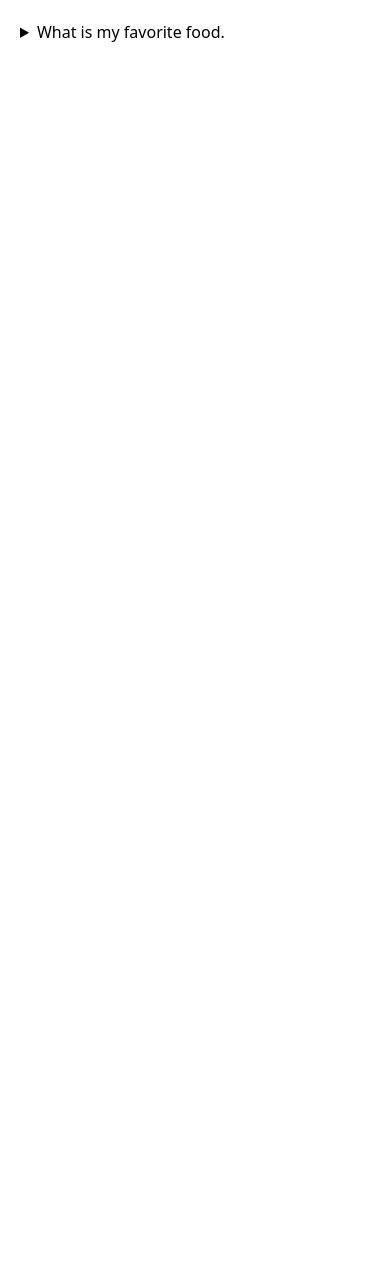
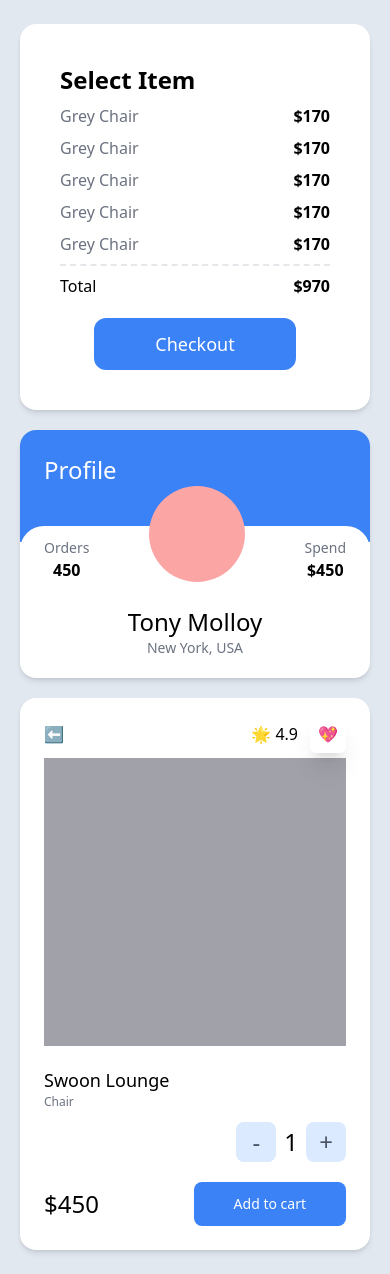
Before and after one commit to sorious77/carrot-market, a Next.js app: page / in a window 390 px wide. Before the commit the page ends 844 px from the top, so only its background shows below. Built offline with nearby package versions, Linux system fonts and the light colour scheme.

Commit message:
#4.9 Responsive Modifiers

```diff
--- a/pages/index.tsx
+++ b/pages/index.tsx
@@ -2,11 +2,85 @@
 
 const Home: NextPage = () => {
   return (
-    <div className="flex flex-col space-y-2 p-5">
-      <details className="select-none open:bg-red-500">
-        <summary className="cursor-pointer">What is my favorite food.</summary>
-        <div>Chicken</div>
-      </details>
+    <div className="bg-slate-200 py-6 px-5 flex flex-col space-y-5 min-h-screen">
+      <div className="bg-white p-10 rounded-2xl shadow-md sm:bg-red-300 md:bg-teal-300 lg:bg-yellow-300 xl:bg-indigo-300 2xl:bg-pink-300">
+        <span className="text-2xl font-semibold">Select Item</span>
+        <ul>
+          {[1, 2, 3, 4, 5].map((i) => (
+            <div className="flex justify-between my-2" key={i}>
+              <span className="text-gray-500">Grey Chair</span>
+              <span className="font-bold">$170</span>
+            </div>
+          ))}
+        </ul>
+        <div className="flex justify-between my-2 pt-2 border-t-2 border-dashed">
+          <span>Total</span>
+          <span className="font-bold">$970</span>
+        </div>
+        <button className="mt-5 bg-blue-500 text-white rounded-xl p-3 w-3/4 text-center block mx-auto text-lg hover:bg-teal-500 hover:text-black active:bg-yellow-500 focus:bg-red-500">
+          Checkout
+        </button>
+      </div>
+      <div className="bg-white rounded-2xl shadow-md overflow-hidden group">
+        <div className="bg-blue-500 p-6 pb-14">
+          <span className="text-white text-2xl">Profile</span>
+        </div>
+        <div className="rounded-3xl p-6 bg-white relative -top-4">
+          <div className="flex justify-between items-end relative -top-16">
+            <div className="flex flex-col items-center">
+              <span className="text-gray-500 text-sm">Orders</span>
+              <span className="font-bold">450</span>
+            </div>
+            <div className="h-24 w-24 bg-red-300 rounded-full group-hover:bg-red-500"></div>
+            <div className="flex flex-col items-center">
+              <span className="text-gray-500 text-sm">Spend</span>
+              <span className="font-bold">$450</span>
+            </div>
+          </div>
+          <div className=" flex flex-col items-center -mt-10 -mb-5">
+            <span className="text-2xl font-medium">Tony Molloy</span>
+            <span className="text-sm text-gray-500">New York, USA</span>
+          </div>
+        </div>
+      </div>
+      <div className="bg-white p-6 rounded-2xl shadow-md">
+        <div className="flex justify-between mb-3">
+          <span>⬅️</span>
+          <div className="space-x-3">
+            <span>🌟 4.9</span>
+            <span className="shadow-xl p-2 rounded-md">💖</span>
+          </div>
+        </div>
+        <div className="bg-zinc-400 h-72 mb-5" />
+        <div className="flex flex-col">
+          <span className="font-medium text-lg">Swoon Lounge</span>
+          <span className="text-xs text-gray-500">Chair</span>
+          <div className="mt-3 mb-5 flex justify-between items-center">
+            <div className="space-x-2">
+              {["yellow", "indigo", "teal"].map((color) => (
+                <button
+                  className={`w-5 h-5 rounded-full bg-${color}-500 focus:ring-2 ring-offset-2 ring-${color}-500 transition`}
+                />
+              ))}
+            </div>
+            <div className="flex items-center text-2xl space-x-2">
+              <button className="bg-blue-100 aspect-square w-10 rounded-lg font-medium text-gray-600 flex justify-center items-center">
+                -
+              </button>
+              <span>1</span>
+              <button className="bg-blue-100 aspect-square w-10 rounded-lg font-medium text-gray-600 flex justify-center items-center">
+                +
+              </button>
+            </div>
+          </div>
+          <div className="flex justify-between items-center">
+            <span className="text-2xl font-medium">$450</span>
+            <button className="bg-blue-500 px-10 py-3 rounded-lg text-sm text-white">
+              Add to cart
+            </button>
+          </div>
+        </div>
+      </div>
     </div>
   );
 };
```
